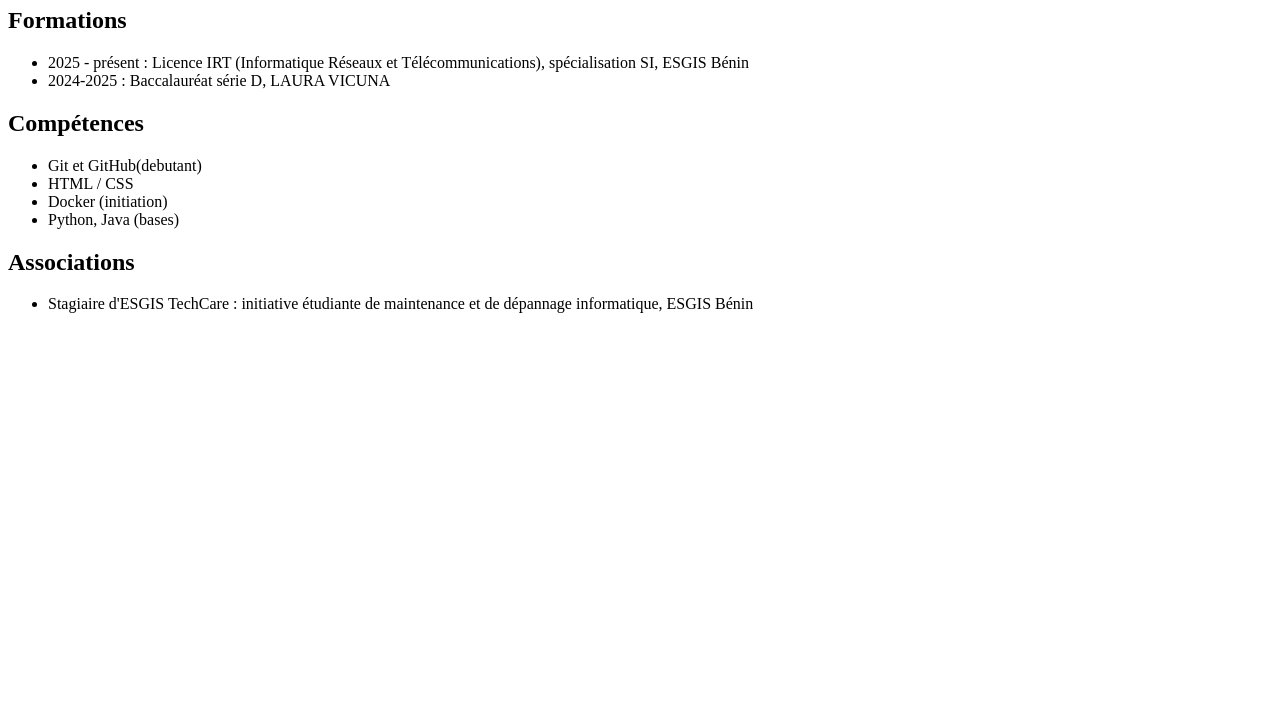
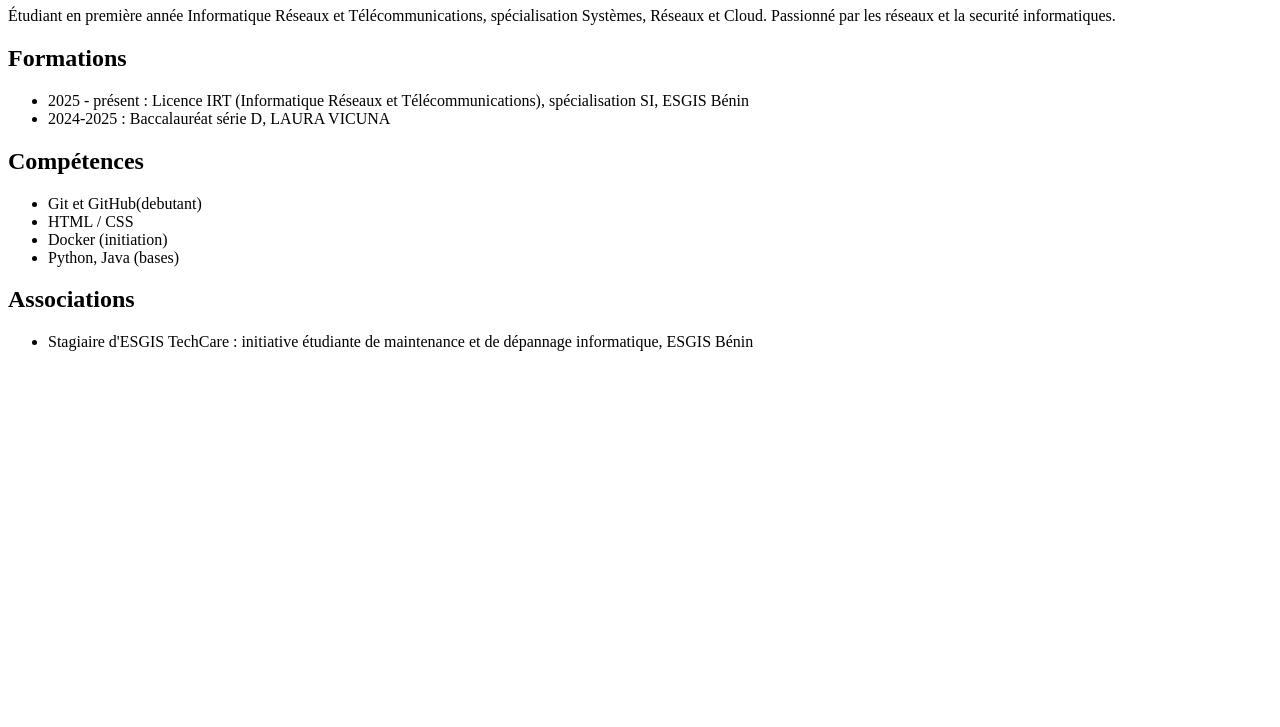
Before and after one commit to davidgaffan/mon-cv, a plain HTML site: page index.html in a window 1280 px wide. Shown: the part 73-800 px from the top of the page. Drawn offline with Linux system fonts and the light colour scheme.

Commit message:
résolution du conflit

```diff
--- a/index.html
+++ b/index.html
@@ -7,7 +7,7 @@
 </head>
 <body>
   <h1>David Gaffan future ingenieur SI </h1>
-  <!-- DESCRIPTION -->
+  <p>Étudiant en première année Informatique Réseaux et Télécommunications, spécialisation Systèmes, Réseaux et Cloud. Passionné par les réseaux et la securité informatiques.</p>
   <h2>Formations</h2>
 <ul>
   <li>2025 - présent : Licence IRT (Informatique Réseaux et Télécommunications), spécialisation SI, ESGIS Bénin</li>
```
